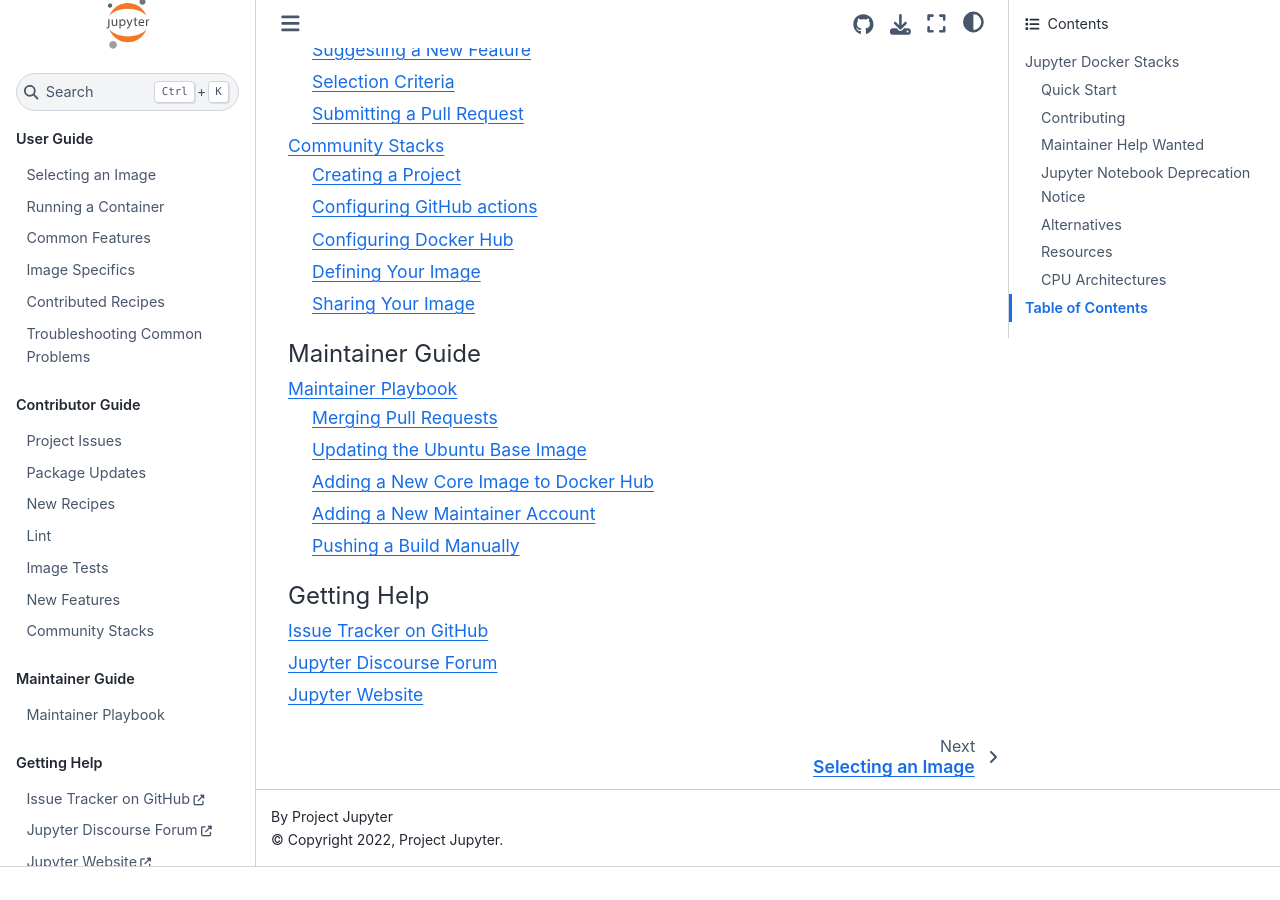
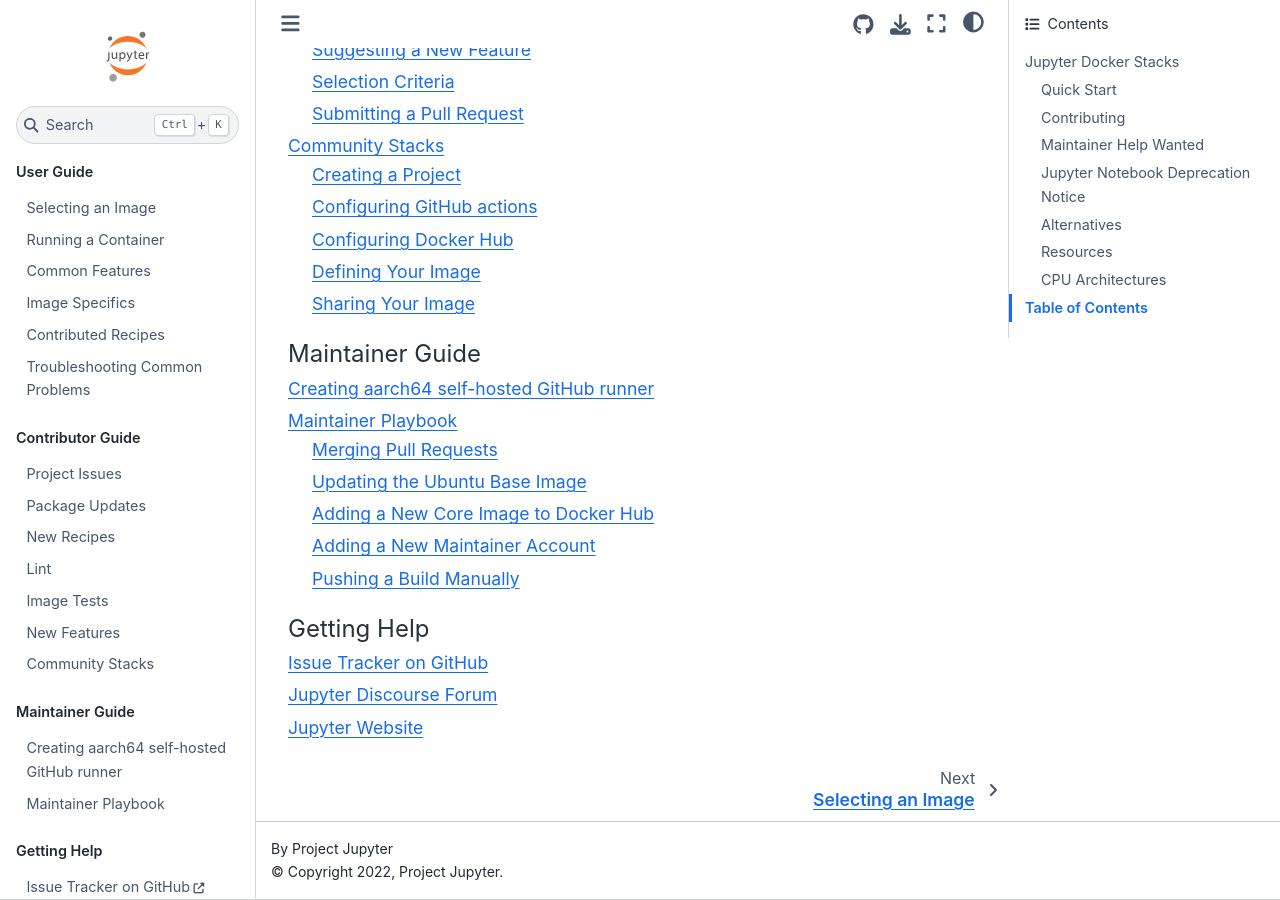
Before and after one commit to jupyter/docker-stacks, a Sphinx documentation site: the page built from docs/index.rst, in a window 1280 px wide and 900 px high, scrolled down 5252 px. Built offline with Sphinx 7.4.7 and the Sphinx Book theme 1.1.4, drawn with Linux system fonts in a browser that asks for light colours; before the commit the page ends 6119 px from its top, so only the background shows below that; some of the changed lines change nothing that is shown.

Commit message:
Add docs to setup aarch64 runner

```diff
--- a/docs/index.rst
+++ b/docs/index.rst
@@ -31,6 +31,7 @@
    :maxdepth: 2
    :caption: Maintainer Guide
 
+   maintaining/aarch64-runner
    maintaining/tasks
 
 .. toctree::
--- /dev/null
+++ b/docs/maintaining/aarch64-runner.md
@@ -0,0 +1,11 @@
+# Creating aarch64 self-hosted GitHub runner
+
+For `aarch64` runners, we have self-hosted VMs, provided by [Oracle OCI](https://www.oracle.com/cloud/).
+
+To setup new runner, please:
+
+1. Create an Oracle `VM.Standard.A1.Flex` with `1 OCPU` and `4 GB` using `Ubuntu 22.04` image.
+2. Run: `/bin/bash -c "$(curl -fsSL https://raw.githubusercontent.com/mathbunnyru/docker-stacks/asalikhov/new_build_system/aarch64-runner/setup.sh)"`
+   This will perform initial runner setup and create a non-root user `runner-user`.
+3. Setup new GitHub Runner with this user: <https://github.com/jupyter/docker-stacks/settings/actions/runners/new>
+4. Run under `root` user in Runner directory: `./svc.sh install runner-user`
```
Also changed, not shown: 1 other file.
